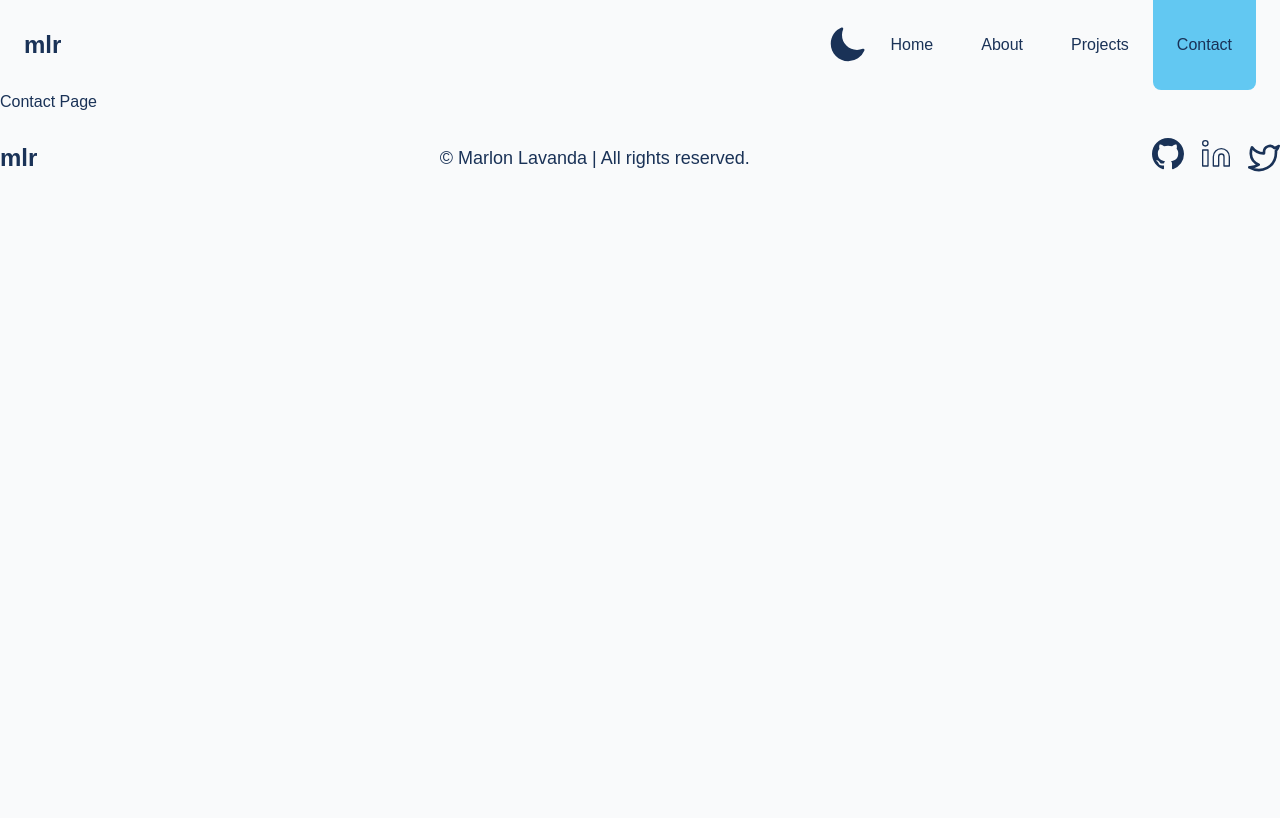
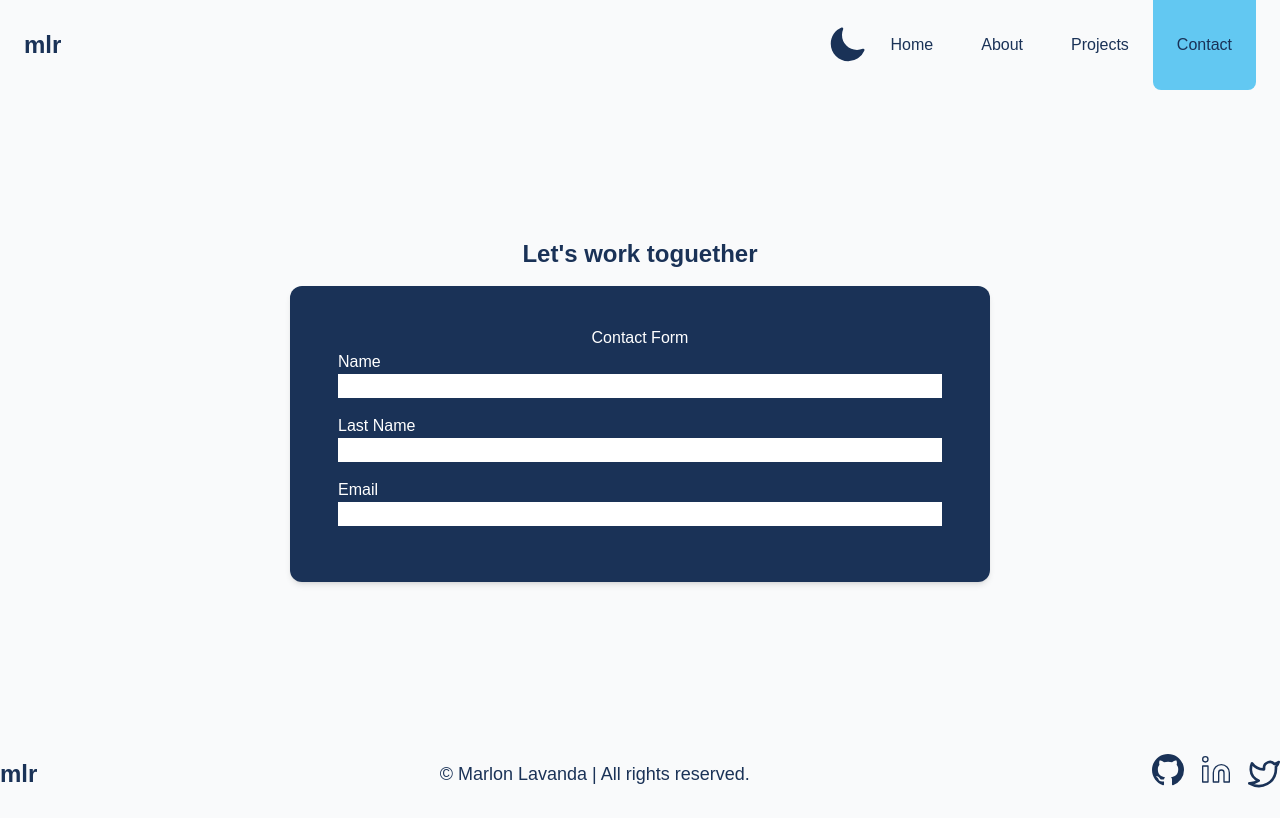
Before and after one commit to marlonlavanda/portfolio, a Next.js app: page /contact in a window 1280 px wide. Built offline with nearby package versions, Linux system fonts and the light colour scheme.

Commit message:
some chantes on project and contact pages

```diff
--- /dev/null
+++ b/components/ProjectsGrid.js
@@ -0,0 +1,11 @@
+import ProjectCard from "./cards/ProjectCard"
+
+export default function ProjectsGrid() {
+  return (
+    <div className="container grid grid-cols-3 gap-6">
+      {[...Array(4)].map((project, index) => {
+        return <ProjectCard key={index} />
+      })}
+    </div>
+  )
+}
--- /dev/null
+++ b/components/cards/ProjectCard.js
@@ -0,0 +1,16 @@
+export default function ProjectCard() {
+  return (
+    <article className="rounded-xl shadow-md">
+      <div>
+        <img
+          src="https://fakeimg.pl/440x320/282828/eae0d0/?retina=1"
+          alt=""
+          className="rounded-t-lg"
+        />
+      </div>
+      <div className="py-6">
+        <h3 className="text-center">Project title</h3>
+      </div>
+    </article>
+  )
+}
--- /dev/null
+++ b/components/forms/Contact.js
@@ -0,0 +1,27 @@
+export default function Contact() {
+  return (
+    <div className="bg-mlr-primary backdrop-blur-sm dark:bg-black/10  py-10 px-6 w-full max-w-[700px] rounded-xl shadow-md dark:shadow-none">
+      <h3 className="text-center text-white">Contact Form</h3>
+      <form action="" className="px-6">
+        <div className="flex flex-col mb-4">
+          <label htmlFor="name" className="text-white">
+            Name
+          </label>
+          <input type="text" name="name" className="bg-white" />
+        </div>
+        <div className="flex flex-col mb-4">
+          <label htmlFor="lastName" className="text-white">
+            Last Name
+          </label>
+          <input type="text" name="lastName" />
+        </div>
+        <div className="flex flex-col mb-4">
+          <label htmlFor="email" className="text-white">
+            Email
+          </label>
+          <input type="email" name="email" />
+        </div>
+      </form>
+    </div>
+  )
+}
--- a/pages/contact/index.js
+++ b/pages/contact/index.js
@@ -1,8 +1,12 @@
+import ContactForm from "../../components/forms/Contact"
 export default function Contact() {
   return (
-    <section>
-      <div>
-        <h1>Contact Page</h1>
+    <section className="w-screen max-w-full h-[80vh] flex justify-center items-center">
+      <div className="container flex flex-col items-center">
+        <h1 className="font-bold text-2xl mb-4 text-center">
+          {"Let's "}work toguether
+        </h1>
+        <ContactForm />
       </div>
     </section>
   )
--- a/pages/projects/index.js
+++ b/pages/projects/index.js
@@ -1,8 +1,11 @@
+import ProjectsGrid from "../../components/ProjectsGrid"
+
 export default function Projects() {
   return (
-    <section>
-      <div>
-        <h1>Projects Page</h1>
+    <section className="w-screen max-w-full h-[80vh] flex justify-center items-center">
+      <div className="container">
+        <h1 className="font-bold text-2xl mb-4">Selected Projects</h1>
+        <ProjectsGrid />
       </div>
     </section>
   )
```
Also changed, not shown: 1 other file (tests, documents, lock files or other folders).
